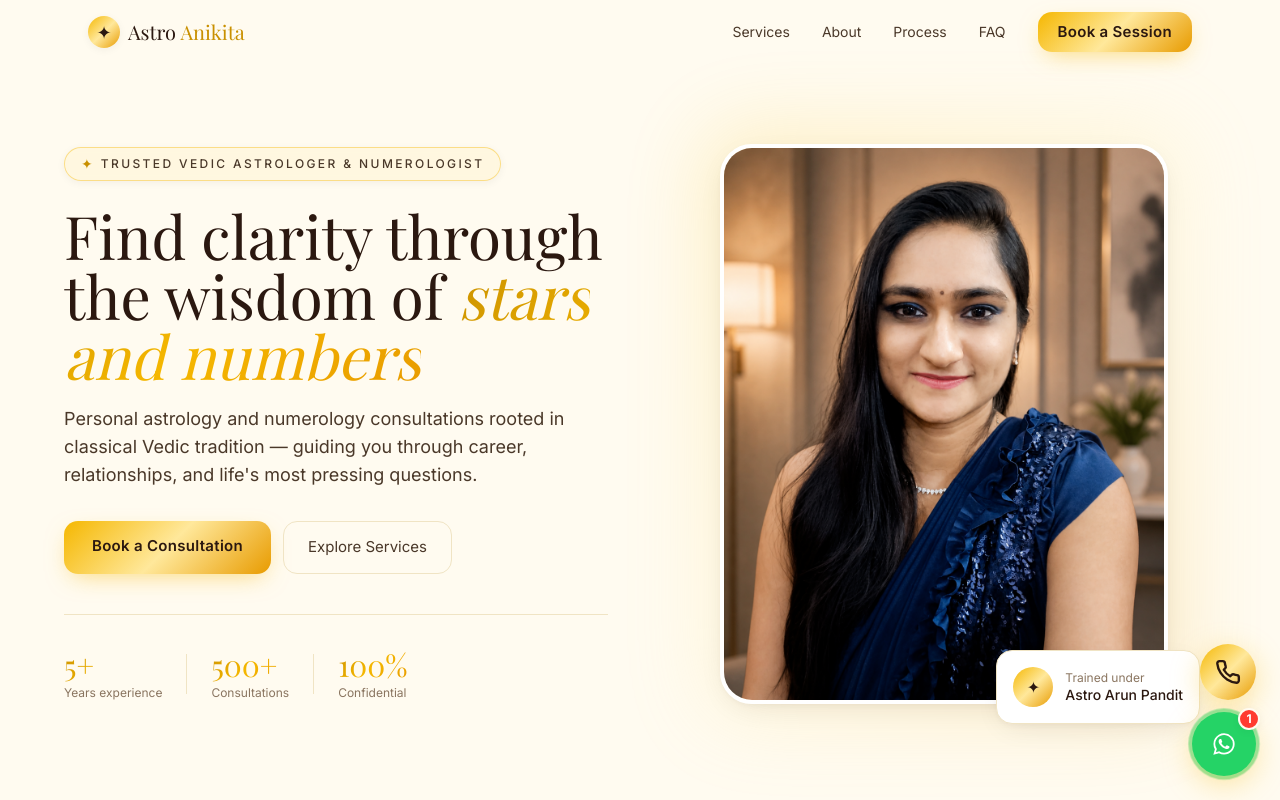
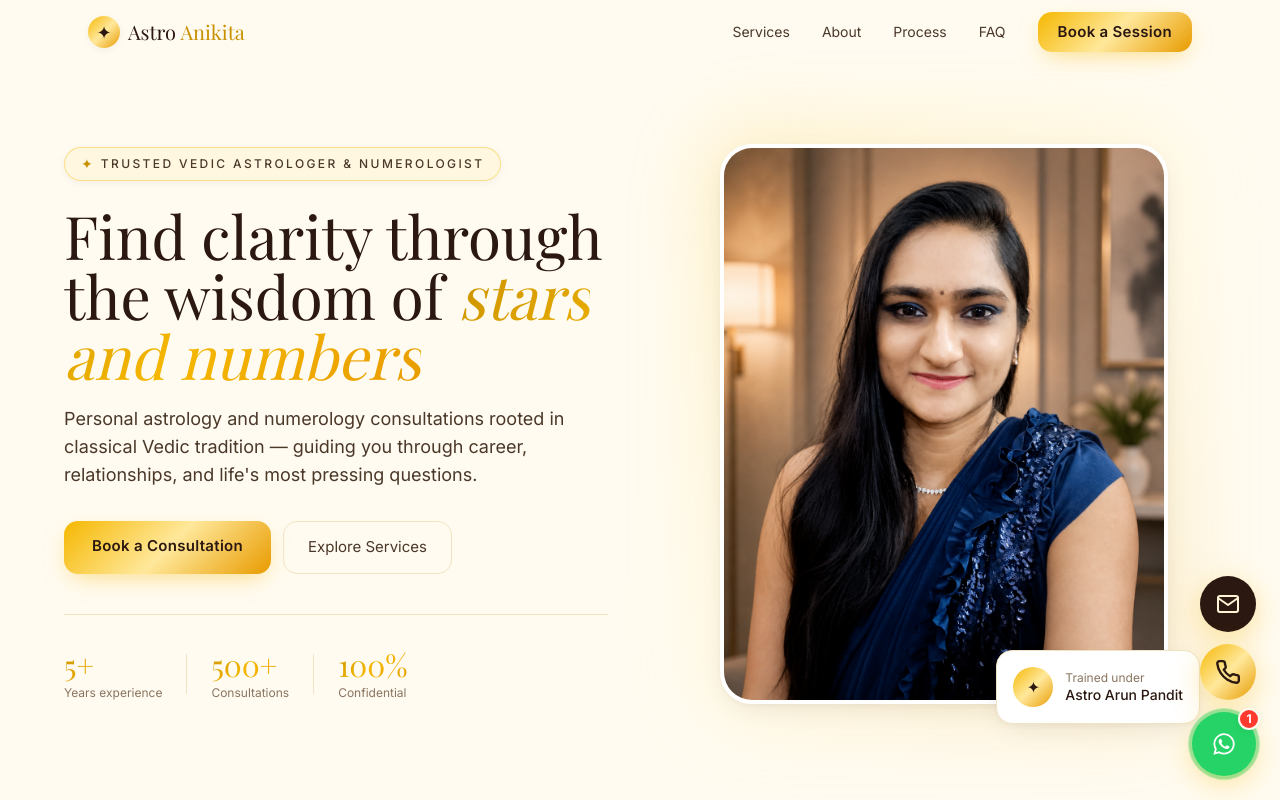
Before and after one commit to rohangupta16011-stack/astrobookingportal, a Next.js app: page / in a window 1280 px wide. Shown: the top 800 px of the page. Built offline with nearby package versions, Linux system fonts and the light colour scheme; a web font is replaced by a local one.

Commit message:
Add email floating button above call button

```diff
--- a/components/Sections.tsx
+++ b/components/Sections.tsx
@@ -548,8 +548,29 @@ export function WhatsAppFAB() {
   const waHref = `https://wa.me/${PHONE_DIGITS}?text=${encodeURIComponent(waMessage)}`;
   const callHref = `tel:+${PHONE_DIGITS}`;
 
+  const emailHref = `mailto:${EMAIL}`;
+
   return (
     <div className="fixed bottom-6 right-6 z-50 flex flex-col items-end gap-3">
+      <a
+        href={emailHref}
+        aria-label={`Email ${EMAIL}`}
+        className="group flex items-center"
+      >
+        <span className="hidden sm:flex items-center gap-2 mr-3 px-4 py-2 rounded-full bg-surface border border-border shadow-card text-sm text-ink opacity-0 -translate-x-2 group-hover:opacity-100 group-hover:translate-x-0 transition-all duration-200 pointer-events-none">
+          <span className="font-medium">Email us</span>
+          <span className="text-muted">{EMAIL}</span>
+        </span>
+        <span className="relative flex">
+          <span className="relative w-14 h-14 rounded-full bg-ink shadow-glowStrong flex items-center justify-center text-cream group-hover:scale-110 transition-transform">
+            <svg width="24" height="24" viewBox="0 0 24 24" fill="none" stroke="currentColor" strokeWidth="2" strokeLinecap="round" strokeLinejoin="round">
+              <path d="M4 4h16c1.1 0 2 .9 2 2v12c0 1.1-.9 2-2 2H4c-1.1 0-2-.9-2-2V6c0-1.1.9-2 2-2z" />
+              <polyline points="22,6 12,13 2,6" />
+            </svg>
+          </span>
+        </span>
+      </a>
+
       <a
         href={callHref}
         aria-label={`Call ${PHONE_DISPLAY}`}
```
